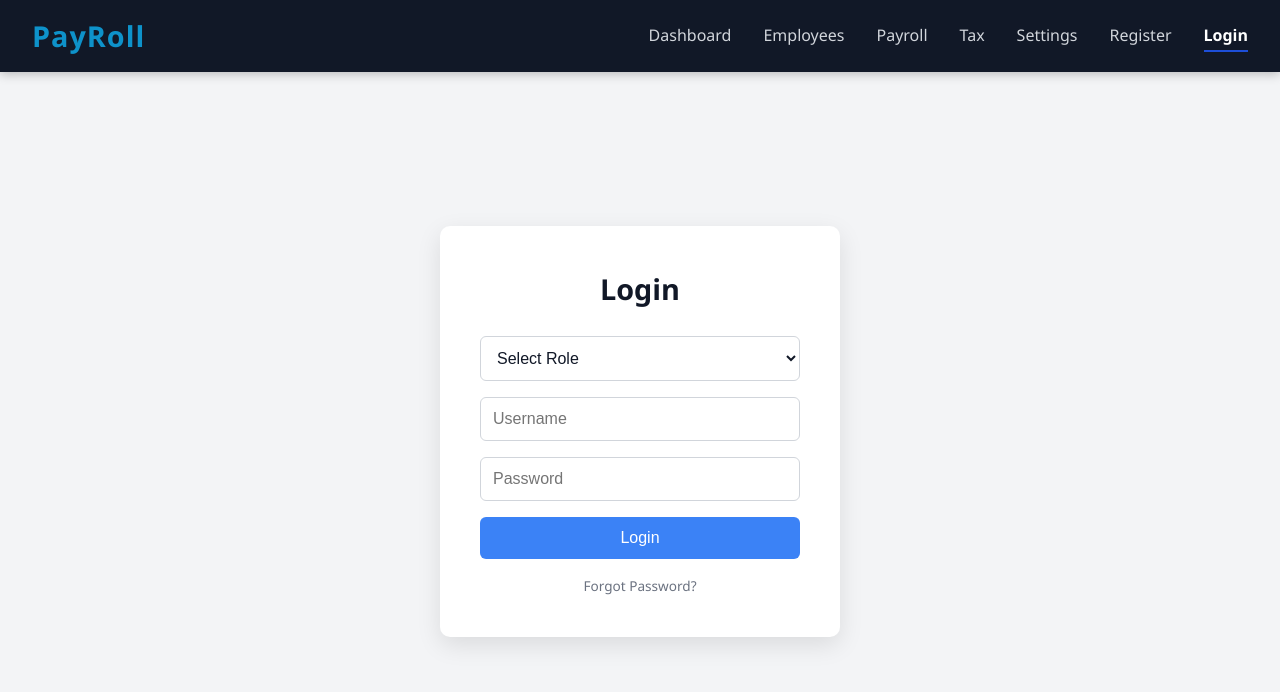
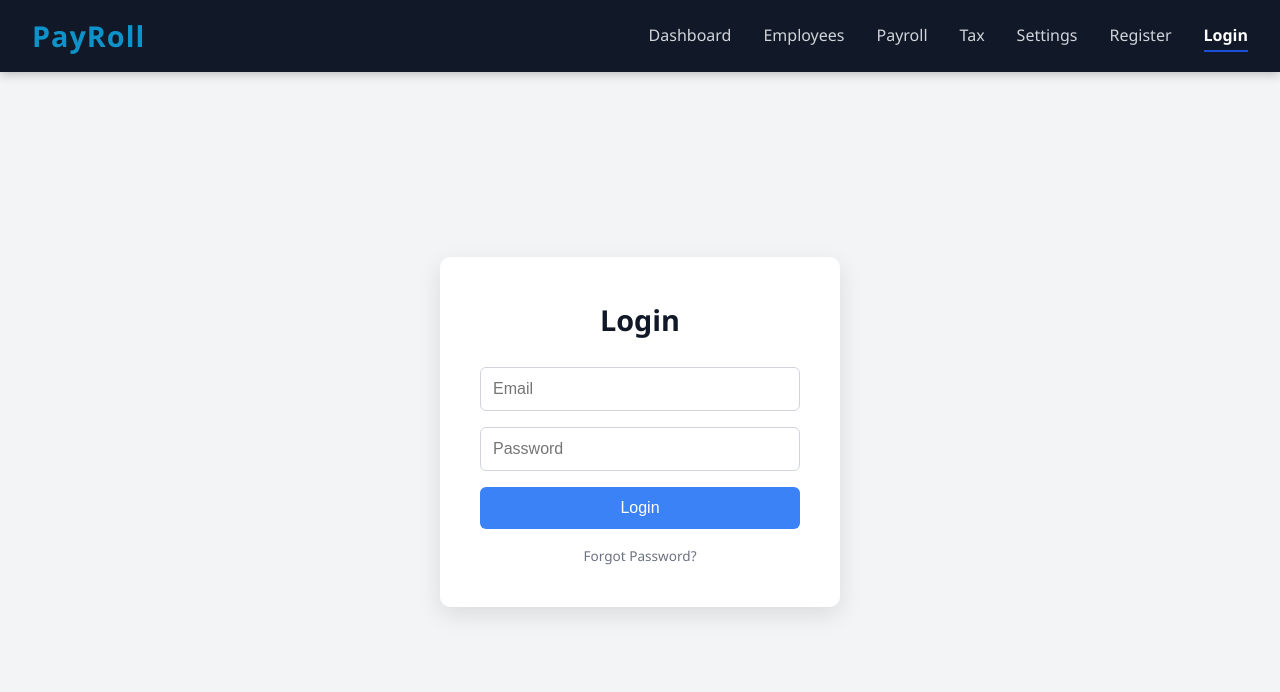
Before and after one commit to vkrm03/Pay-Roll-Mangement, a React (Vite) app in the folder frontend/Pay-Roll-Management/: page /login in a window 1280 px wide. Shown: the top 692 px of the page. Built offline with nearby package versions, Linux system fonts and the light colour scheme.

Commit message:
Login auth updated based on email

```diff
--- a/frontend/Pay-Roll-Management/src/Pages/Login.jsx
+++ b/frontend/Pay-Roll-Management/src/Pages/Login.jsx
@@ -7,7 +7,7 @@ import '../../public/styles/auth.css';
 
 const Login = () => {
   const navigate = useNavigate();
-  const [form, setForm] = useState({ username: '', password: '', role: '' });
+  const [form, setForm] = useState({ email: '', password: '' });
   const [error, setError] = useState('');
 
   const handleChange = (e) => {
@@ -16,14 +16,15 @@ const Login = () => {
 
   const handleSubmit = async (e) => {
     e.preventDefault();
-  const { username, password, role } = form;
+    const { email, password } = form;
 
-  if (!username || !password || !role) {
+    if (!email || !password) {
       return setError('Please fill in all fields');
     }
 
     try {
-    const res = await axios.post(`${api}login`, form);
+      const res = await axios.post(`${api}login`, { email, password });
+
       localStorage.setItem('token', res.data.token);
       localStorage.setItem('username', res.data.username);
       localStorage.setItem('role', res.data.role);
@@ -37,24 +38,32 @@ const Login = () => {
     }
   };
 
-
   return (
     <div className="login-container">
       <form className="login-form" onSubmit={handleSubmit}>
         <h2>Login</h2>
         {error && <p className="error-msg">{error}</p>}
 
-        <select name="role" value={form.role} onChange={handleChange} required>
-          <option value="">Select Role</option>
-          <option value="admin">Admin</option>
-          <option value="hr">HR</option>
-          <option value="employee">Employee</option>
-        </select>
+        <input
+          type="email"
+          name="email"
+          placeholder="Email"
+          value={form.email}
+          onChange={handleChange}
+          required
+        />
 
-        <input type="text" name="username" placeholder="Username" value={form.username} onChange={handleChange} required />
-        <input type="password" name="password" placeholder="Password" value={form.password} onChange={handleChange} required />
+        <input
+          type="password"
+          name="password"
+          placeholder="Password"
+          value={form.password}
+          onChange={handleChange}
+          required
+        />
 
         <button type="submit">Login</button>
+
         <p className="login-hint">
           <Link to="/forgot-password" className="forgot-link">Forgot Password?</Link>
         </p>
```
Also changed, not shown: 1 other file (tests, documents, lock files or other folders). Lines whose indentation alone changed are shown as unchanged.
